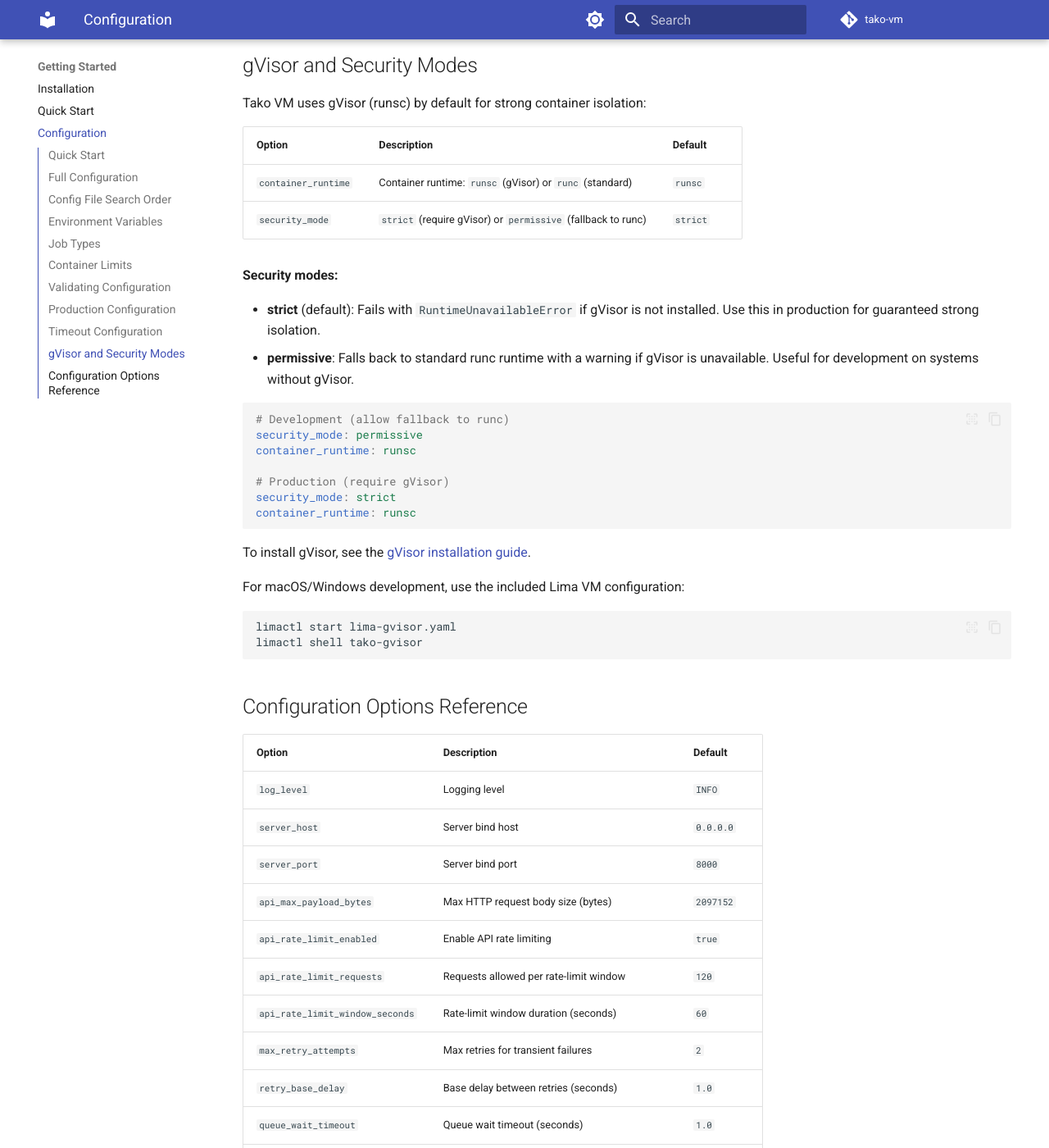
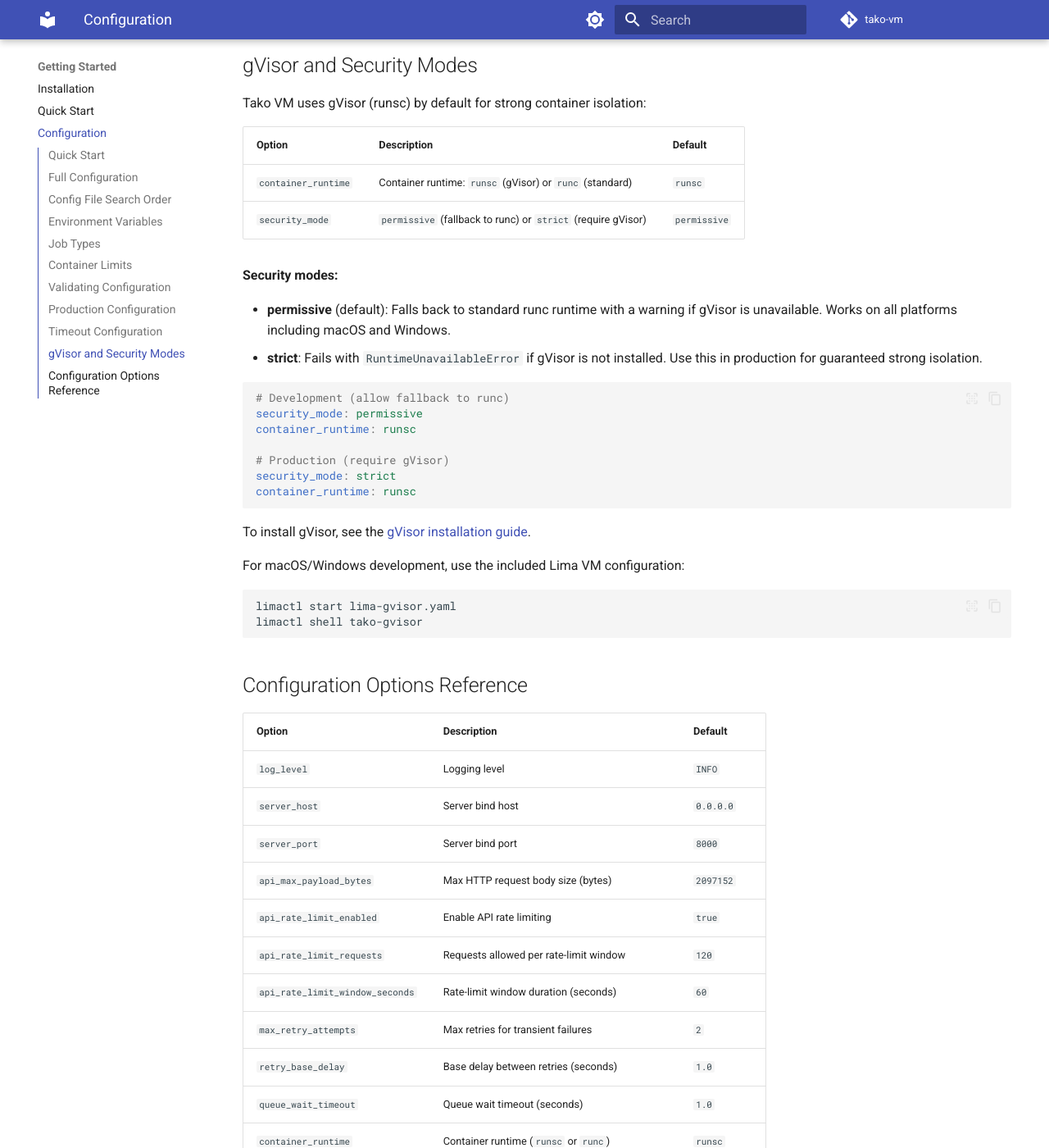
Before and after one commit to outerport/TakoVM, an MkDocs documentation site: the page built from docs/getting-started/configuration.md, in a window 1280 px wide and 1400 px high, scrolled down 6167 px. Shown: the whole window at 82% size. Built offline with MkDocs 1.6.1 and Material for MkDocs 9.7.7, drawn with Linux system fonts in a browser that asks for light colours; comment, search, counter and statistics services are not loaded; some of the changed text lies outside the part shown.

Commit message:
change default security_mode from strict to permissive
strict mode crashes on startup for macOS/Windows users (no gVisor),
making the README instructions fail out of the box. Permissive mode
falls back to runc with a warning, matching how auto-start postgres
already works in dev mode. Production deployments should explicitly
set security_mode: strict.

Co-Authored-By: Claude Opus 4.6 <noreply@anthropic.com>

````diff
--- a/docs/getting-started/configuration.md
+++ b/docs/getting-started/configuration.md
@@ -68,7 +68,7 @@ enable_userns: false           # user namespace (disabled for gosu compatibility
 
 # gVisor runtime (strong isolation)
 container_runtime: runsc  # 'runsc' (gVisor) or 'runc' (standard Docker)
-security_mode: strict     # 'strict' (require gVisor) or 'permissive' (fallback to runc)
+security_mode: permissive # 'permissive' (fallback to runc) or 'strict' (require gVisor)
 
 container_limits:
   pids_limit: 100
@@ -261,12 +261,12 @@ Tako VM uses gVisor (runsc) by default for strong container isolation:
 | Option | Description | Default |
 |--------|-------------|---------|
 | `container_runtime` | Container runtime: `runsc` (gVisor) or `runc` (standard) | `runsc` |
-| `security_mode` | `strict` (require gVisor) or `permissive` (fallback to runc) | `strict` |
+| `security_mode` | `permissive` (fallback to runc) or `strict` (require gVisor) | `permissive` |
 
 **Security modes:**
 
-- **strict** (default): Fails with `RuntimeUnavailableError` if gVisor is not installed. Use this in production for guaranteed strong isolation.
-- **permissive**: Falls back to standard runc runtime with a warning if gVisor is unavailable. Useful for development on systems without gVisor.
+- **permissive** (default): Falls back to standard runc runtime with a warning if gVisor is unavailable. Works on all platforms including macOS and Windows.
+- **strict**: Fails with `RuntimeUnavailableError` if gVisor is not installed. Use this in production for guaranteed strong isolation.
 
 ```yaml
 # Development (allow fallback to runc)
@@ -302,7 +302,7 @@ limactl shell tako-gvisor
 | `retry_base_delay` | Base delay between retries (seconds) | `1.0` |
 | `queue_wait_timeout` | Queue wait timeout (seconds) | `1.0` |
 | `container_runtime` | Container runtime (`runsc` or `runc`) | `runsc` |
-| `security_mode` | Security mode (`strict` or `permissive`) | `strict` |
+| `security_mode` | Security mode (`permissive` or `strict`) | `permissive` |
 | `enable_seccomp` | Enable seccomp syscall filtering | `true` |
 | `enable_cap_restrictions` | Enable capability restrictions (`--cap-drop=ALL`) | `true` |
 | `enable_userns` | Enable user namespace isolation | `false` |
````
Also changed, not shown: CLAUDE.md (+1 -1 lines), docs/deployment/how-to-deploy.md (+1 -1 lines), docs/deployment/security.md (+2 -2 lines), 3 other files.
